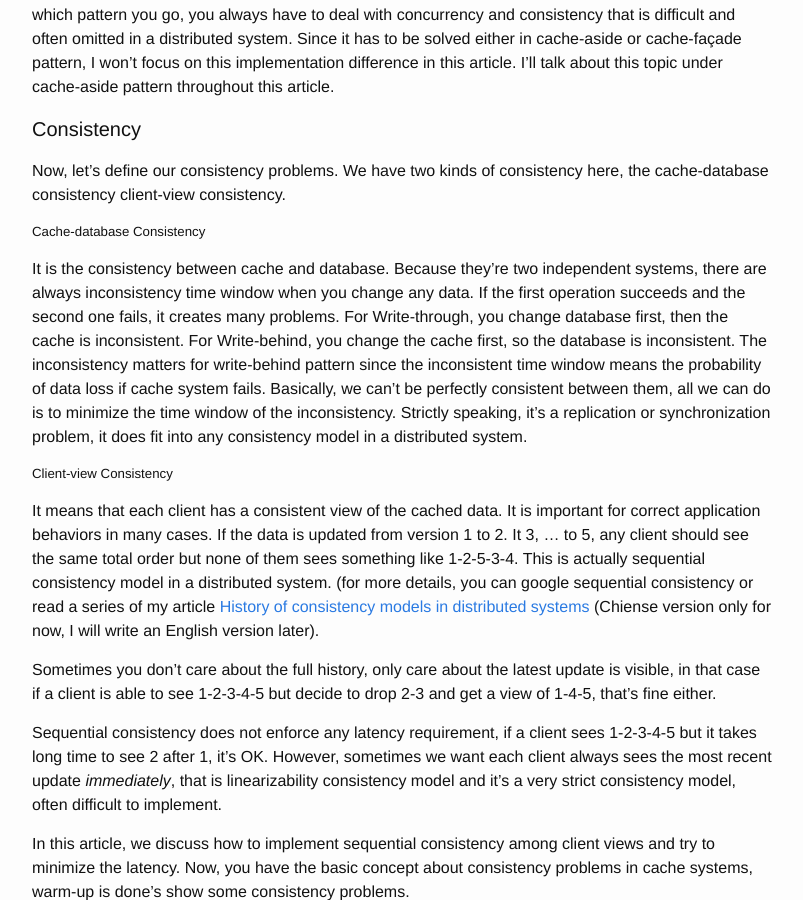
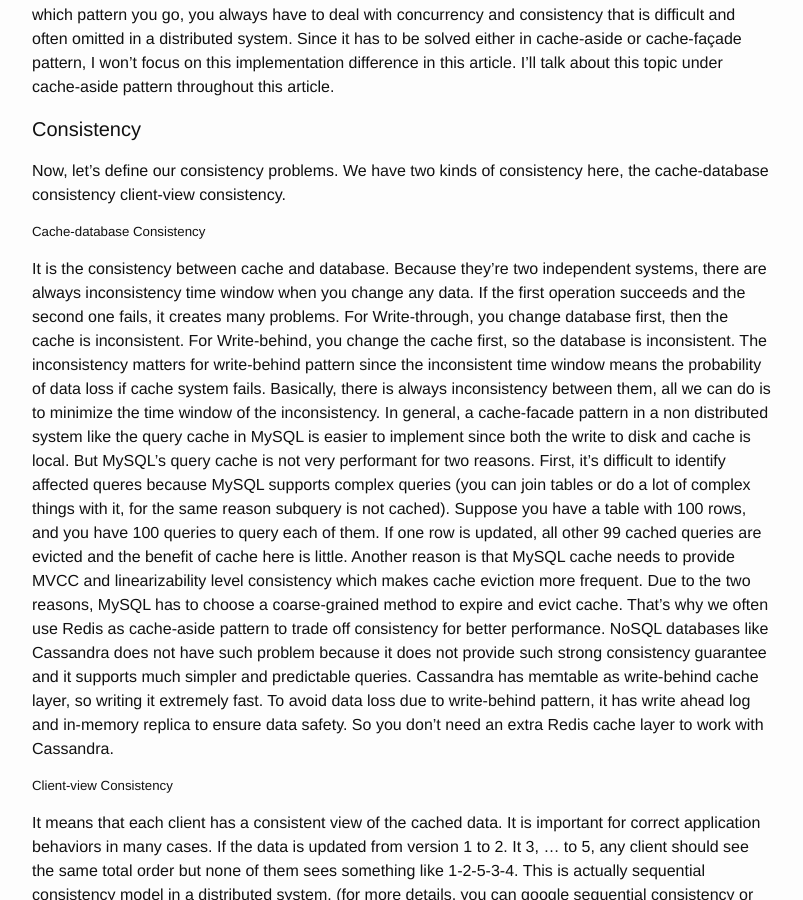
Before and after one commit to DanielYWoo/danielywoo.github.io, a Jekyll site: the page built from _posts/2020-02-02-cache-consistency-with-database.markdown, in a window 1280 px wide and 900 px high, scrolled down 2069 px. Shown: the whole window, without its empty margins (238-1041 px from the left). Built offline with Jekyll 4.4.1, drawn with Linux system fonts in a browser that asks for light colours; comment, search, counter and statistics services are not loaded.

Commit message:
give some example of inconsistency between db and cache

```diff
--- a/_posts/2020-02-02-cache-consistency-with-database.markdown
+++ b/_posts/2020-02-02-cache-consistency-with-database.markdown
@@ -45,7 +45,8 @@
 
 ##### Cache-database Consistency
 
-It is the consistency between cache and database. Because they’re two independent systems, there are always inconsistency time window when you change any data. If the first operation succeeds and the second one fails, it creates many problems. For Write-through, you change database first, then the cache is inconsistent. For Write-behind, you change the cache first, so the database is inconsistent. The inconsistency matters for write-behind pattern since the inconsistent time window means the probability of data loss if cache system fails. Basically, we can’t be perfectly consistent between them, all we can do is to minimize the time window of the inconsistency. Strictly speaking, it's a replication or synchronization problem, it does fit into any consistency model in a distributed system.
+It is the consistency between cache and database. Because they’re two independent systems, there are always inconsistency time window when you change any data. If the first operation succeeds and the second one fails, it creates many problems. For Write-through, you change database first, then the cache is inconsistent. For Write-behind, you change the cache first, so the database is inconsistent. The inconsistency matters for write-behind pattern since the inconsistent time window means the probability of data loss if cache system fails. Basically, there is always inconsistency between them, all we can do is to minimize the time window of the inconsistency.
+In general, a cache-facade pattern in a non distributed system like the query cache in MySQL is easier to implement since both the write to disk and cache is local. But MySQL's query cache is not very performant for two reasons. First, it's difficult to identify affected queres because MySQL supports complex queries (you can join tables or do a lot of complex things with it, for the same reason subquery is not cached). Suppose you have a table with 100 rows, and you have 100 queries to query each of them. If one row is updated, all other 99 cached queries are evicted and the benefit of cache here is little. Another reason is that MySQL cache needs to provide MVCC and linearizability level consistency which makes cache eviction more frequent. Due to the two reasons, MySQL has to choose a coarse-grained method to expire and evict cache. That's why we often use Redis as cache-aside pattern to trade off consistency for better performance. NoSQL databases like Cassandra does not have such problem because it does not provide such strong consistency guarantee and it supports much simpler and predictable queries. Cassandra has memtable as write-behind cache layer, so writing it extremely fast. To avoid data loss due to write-behind pattern, it has write ahead log and in-memory replica to ensure data safety. So you don't need an extra Redis cache layer to work with Cassandra.
 
 ##### Client-view Consistency
 
```
